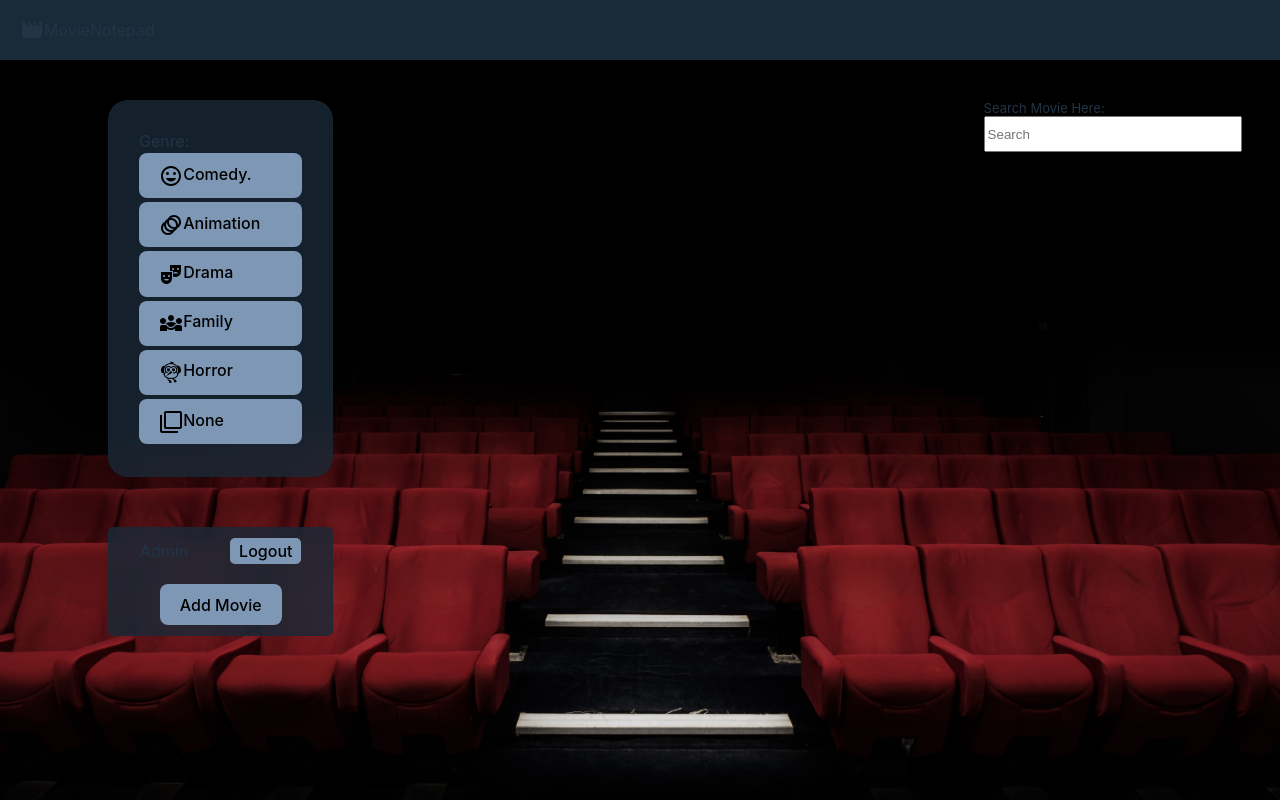
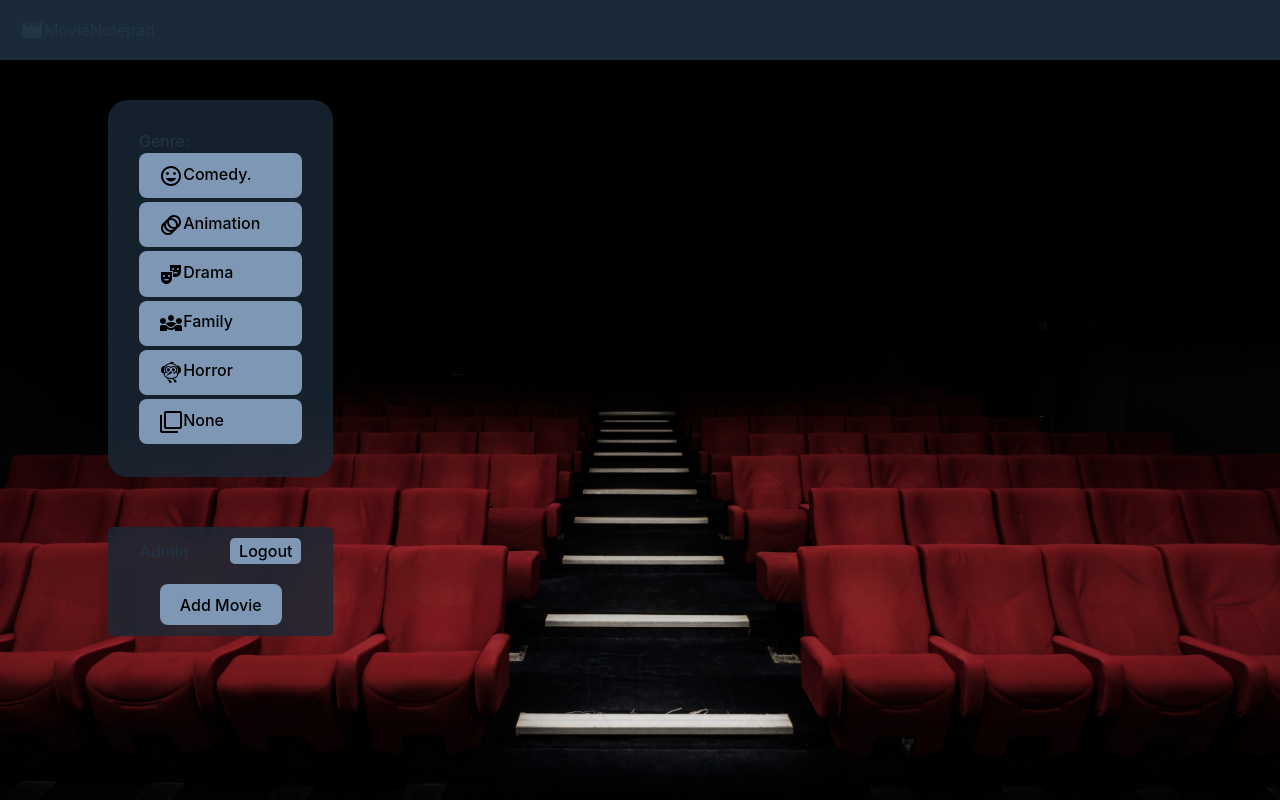
Before and after one commit to Phol16/MovieNotepad_clientside, a React (Vite) app in the folder Clientside/: page /adminHomepage in a window 1280 px wide. Built offline with nearby package versions, Linux system fonts and the light colour scheme; no server answers.

Commit message:
deleted non-functional component

```diff
--- a/Clientside/src/components/Homepage/adminHomepage/AdminSideBar_Right/AdminSideBar_Right.jsx
+++ b/Clientside/src/components/Homepage/adminHomepage/AdminSideBar_Right/AdminSideBar_Right.jsx
@@ -7,8 +7,6 @@ const AdminSideBar_Right = () => {
   return (
     <div className={style.container}>
       <div className={style.fixedContainer}>
-        <label htmlFor="search">Search Movie Here:</label>
-        <input onChange={selected} type="text" id="search" name="search" placeholder="Search" />
       </div>
     </div>
   );
--- a/Clientside/src/components/Homepage/userHomepage/UserSideBar_Right/UserSideBar_Right.jsx
+++ b/Clientside/src/components/Homepage/userHomepage/UserSideBar_Right/UserSideBar_Right.jsx
@@ -7,8 +7,6 @@ const UserSideBar_Right = () => {
   return (
     <div className={style.container}>
       <div className={style.fixedContainer}>
-        <label htmlFor="search">Search Movie Here:</label>
-        <input onChange={selected} type="text" id="search" name="search" placeholder="Search" />
       </div>
     </div>
   );
```
